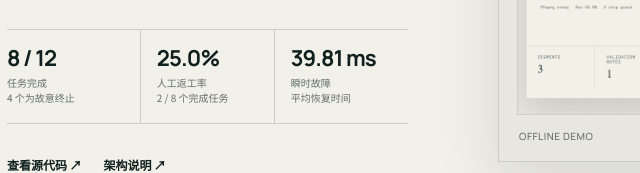
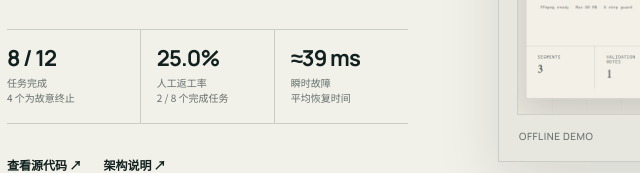
Before and after one commit to Gaoza1/Gaoza1.github.io, a plain HTML site: page index.html in a window 1280 px wide. Shown: the part 1676-1849 px from the top of the page, 25-665 px from the left. Drawn offline with Linux system fonts and the light colour scheme.

Commit message:
fix: round benchmark recovery display

```diff
--- a/index.html
+++ b/index.html
@@ -132,7 +132,7 @@
               <dd>人工返工率<br>2 / 8 个完成任务</dd>
             </div>
             <div>
-              <dt>39.81 ms</dt>
+              <dt>≈39 ms</dt>
               <dd>瞬时故障<br>平均恢复时间</dd>
             </div>
           </dl>
```
